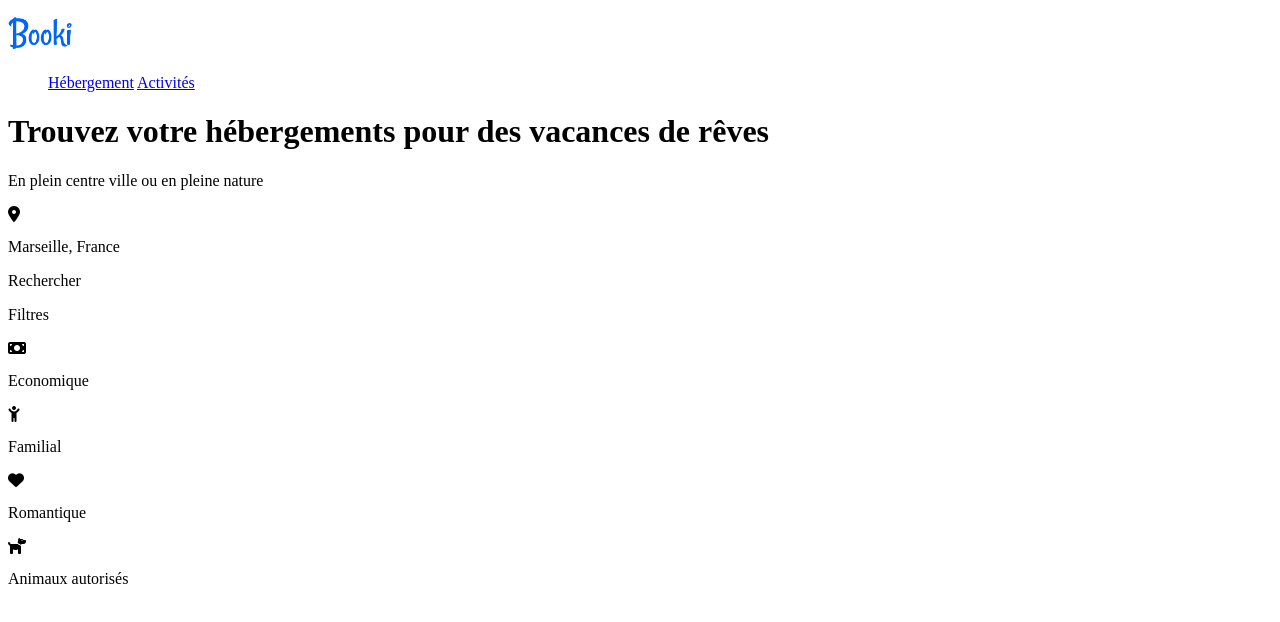
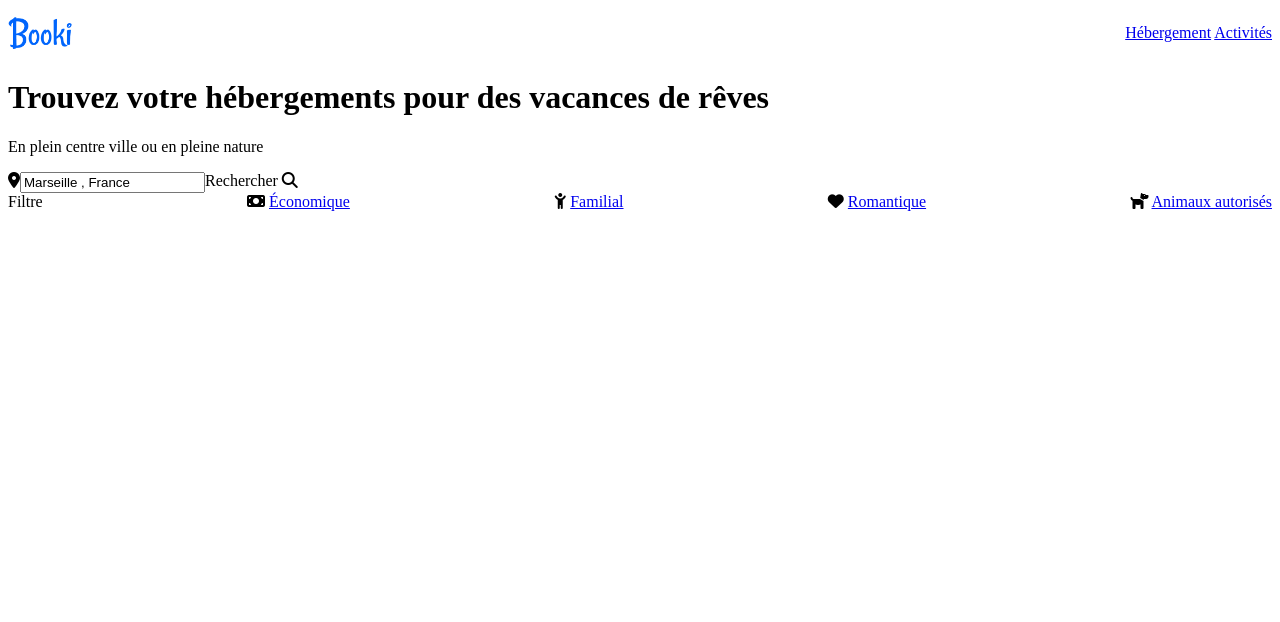
Before and after one commit to Naylek7/cpm2-2022-s1-booki-valentin-kelyan, a plain HTML site: page index.html in a window 1280 px wide. Drawn offline with Linux system fonts and the light colour scheme.

Commit message:
avancée booki

```diff
--- a/index.html
+++ b/index.html
@@ -22,6 +22,7 @@
         <div id="bloc_page">
             <header>
                 <div id="header">
+                    <div class="upside">
                         <div id="logo">
                             <img src="images/logo/Booki.png" alt="Logo site">
                         </div>
@@ -32,38 +33,48 @@
                                 <a href="#">Activités</a>
                             </ul>
                         </nav>
+                    </div>
 
                     <div id="Titre_secondaire">
                         <h1>Trouvez votre hébergements pour des vacances de rêves</h1>
                         <p>En plein centre ville ou en pleine nature</p>
                     </div>
 
-                    <div id="barre_recherche">
-                    <i class="fa-solid fa-location-dot"></i>
-                    <p>Marseille, France</p>
-                    <p>Rechercher</p>
+                    <div class="barrerecherche">
+                        <div class="loc">
+                          <i class="fas fa-map-marker-alt"></i>
+                        </div>
+                        <div>
+                          <input class="input" type="search" value="Marseille , France"></input>
+                        </div>
+                        <div class="loupe">
+                          <span class="mobile-none">Rechercher</span>
+                          <span class="desktop-none"><i class="fas fa-search"></i></span>
+                        </div>
                     </div>
 
                     <div id="filtres">
                         <div class="f1">
-                            <p>Filtres</p>
+                            <span class="filter">Filtre</span>
+
                         </div>
                         <div class="f2">
                             <i class="fa-solid fa-money-bill"></i>
-                            <p>Economique</p>
+                            <a class="filter" href="#">Économique</a>
                         </div>
                         <div class="f3">
                             <i class="fa-solid fa-child-reaching"></i>
-                            <p>Familial</p>
+                            <a class="filter" href="#">Familial</a>
                         </div>
                         <div class="f4">
                             <i class="fa-solid fa-heart"></i>
-                            <p>Romantique</p>
+                            <a class="filter" href="#">Romantique</a>
                         </div>
                         <div class="f5">
                             <i class="fa-solid fa-dog"></i>
-                            <p>Animaux autorisés</p>
+                            <a class="filter" href="#">Animaux autorisés</a>
                         </div>
+
                     </div>
 
                 </div>
--- a/style.css
+++ b/style.css
@@ -3,6 +3,39 @@ img{
     height: 50px;
 }
 
-nav{
+.upside{
+    display: flex;
+    flex-direction: row;
+    justify-content: space-between;
+}
 
+.barrerecherche{
+    display: flex;
+    flex-direction: row;
 }
+
+#filtres{
+    display: flex;
+    flex-direction: row;
+    justify-content: space-between;
+}
+
+.f1{
+    flex-direction: row;
+}
+
+.f2{
+    flex-direction: row;
+}
+
+.f3{
+    flex-direction: row;
+}
+
+.f4{
+    flex-direction: row;
+}
+
+.f5{
+    flex-direction: row;
+}
```
Lines whose indentation alone changed are shown as unchanged.
